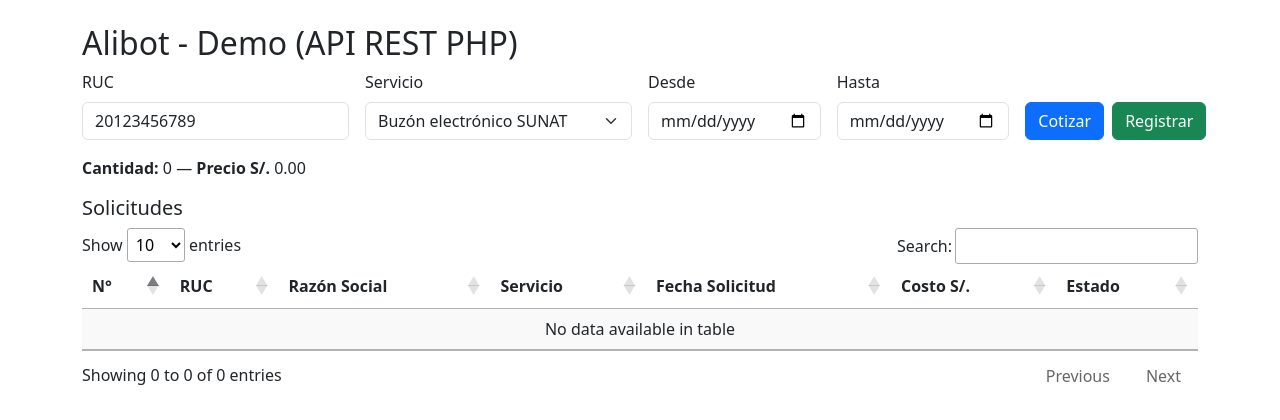
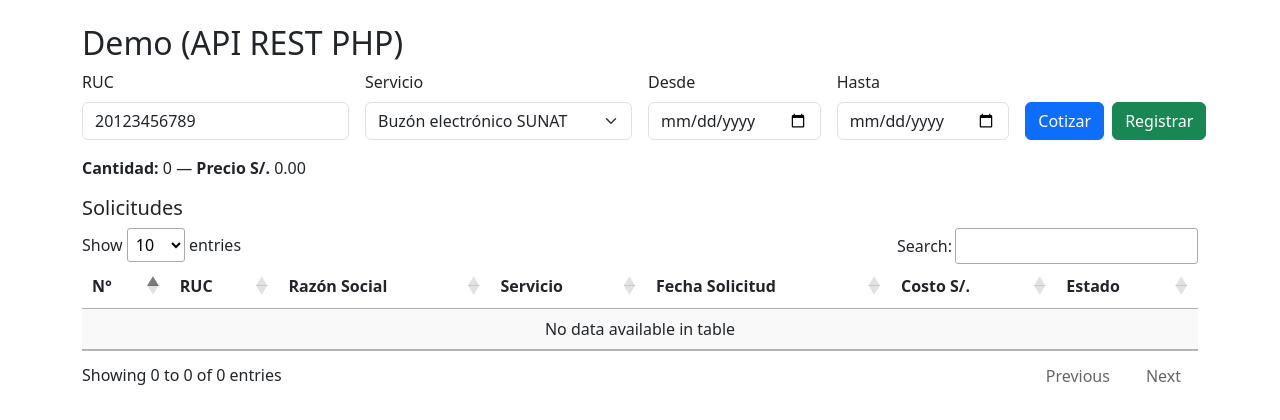
Before and after one commit to Jonathan-life/alibot, a PHP site: page / in a window 1280 px wide. Shown: the top 420 px of the page. Run offline with PHP 8.4, Linux system fonts and the light colour scheme; data comes from the database, SQL or seed files in the repository; data that the repository does not hold is empty; some libraries are stand-ins or nearby versions.

Commit message:
Mensaje que describa los cambios

```diff
--- a/public/index.html
+++ b/public/index.php
@@ -9,7 +9,7 @@
 </head>
 <body class="p-4">
 <div class="container">
-  <h2>Alibot - Demo (API REST PHP)</h2>
+  <h2> Demo (API REST PHP)</h2>
 
   <form id="formCotizar" class="row g-3 mb-3">
     <div class="col-md-3">
@@ -56,6 +56,7 @@
 <script src="https://cdn.jsdelivr.net/npm/bootstrap@5.3.0/dist/js/bootstrap.bundle.min.js"></script>
 <script src="https://cdn.datatables.net/1.13.6/js/jquery.dataTables.min.js"></script>
 <script>
+
 const API_BASE = '/alibot-api/api';
 
 
```
Also changed, not shown: README.md, public/.htaccess, 2 other files.
